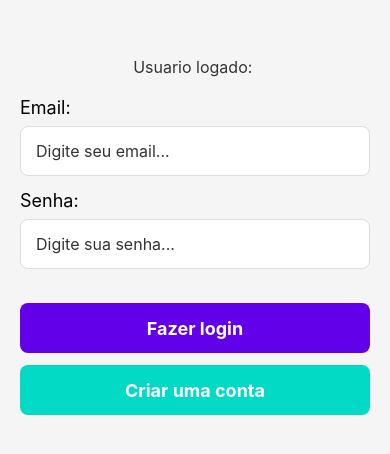
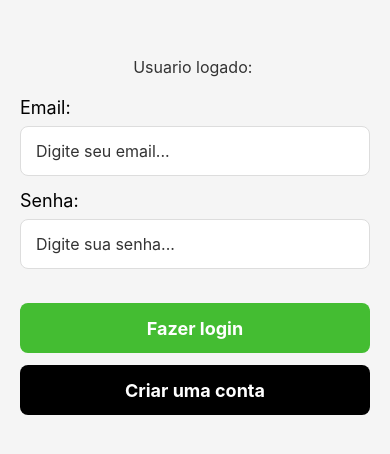
Before and after one commit to DevPedro77/firebase, a React Native app: screen / in a window 390 px wide. Shown: the part 200-654 px from the top of the page. Built offline with nearby package versions, Linux system fonts and the light colour scheme.

Commit message:
finalizando app

```diff
--- a/App.js
+++ b/App.js
@@ -10,8 +10,8 @@ export default function App() {
   const [authUser, setAuthUser] = useState(null);
 
   async function handleCreateUser(){
-   const user = await createUserWithEmailAndPassword(auth, email, password)
-   console.log(user);
+    const user = await createUserWithEmailAndPassword(auth, email, password)
+    console.log(user);
   }
 
   function handleLogin(){
@@ -33,7 +33,7 @@ export default function App() {
     })
   }
 
- return (
+return (
   <View style={styles.container}>
 
     <Text style={styles.loggedInText}>Usuario logado: {authUser && authUser.email}</Text>
@@ -66,7 +66,7 @@ export default function App() {
     </TouchableOpacity>
 
   </View>
- );
+);
 }
 
 const styles = StyleSheet.create({
@@ -114,10 +114,10 @@ const styles = StyleSheet.create({
     marginBottom: 12,
   },
   loginButton: {
-    backgroundColor: '#6200ea',
+    backgroundColor: '#44bd32',
   },
   createAccountButton: {
-    backgroundColor: '#03dac5',
+    backgroundColor: '#000',
   },
   buttonText: {
     color: '#fff',
```
